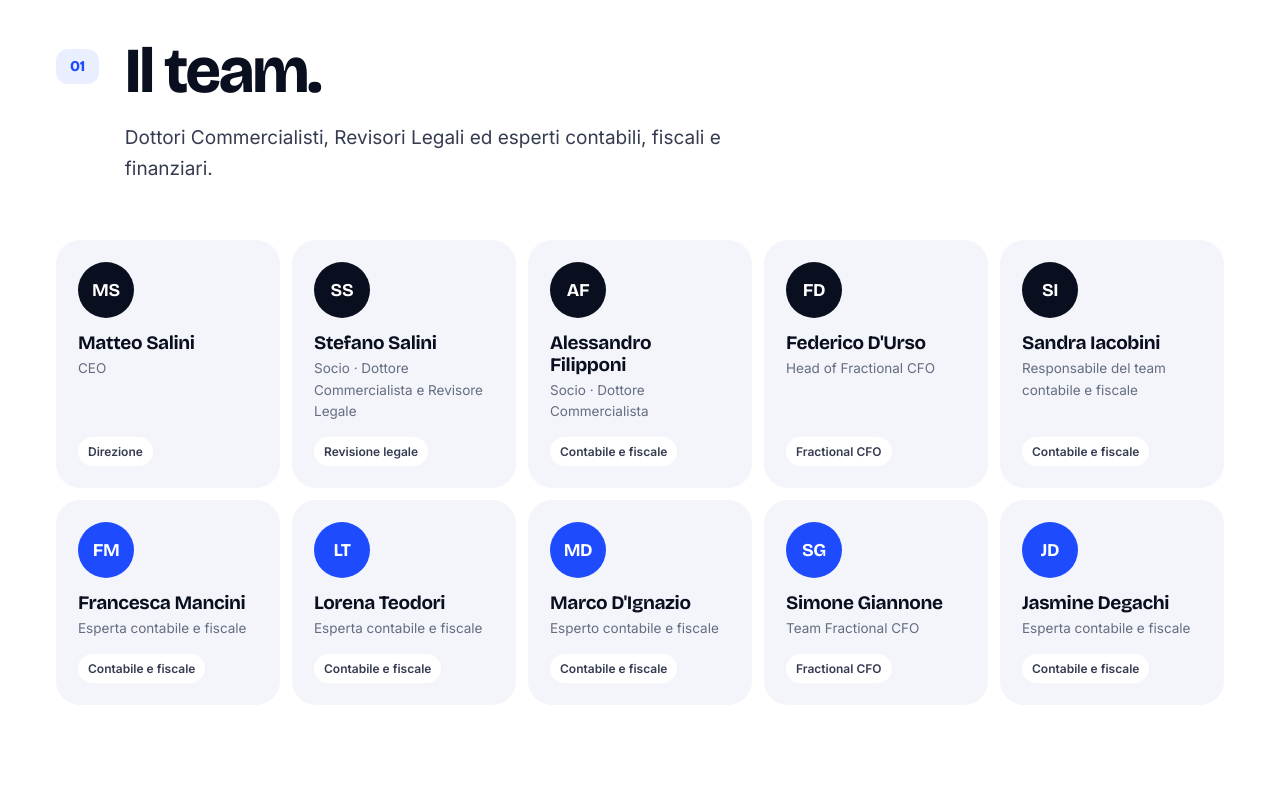
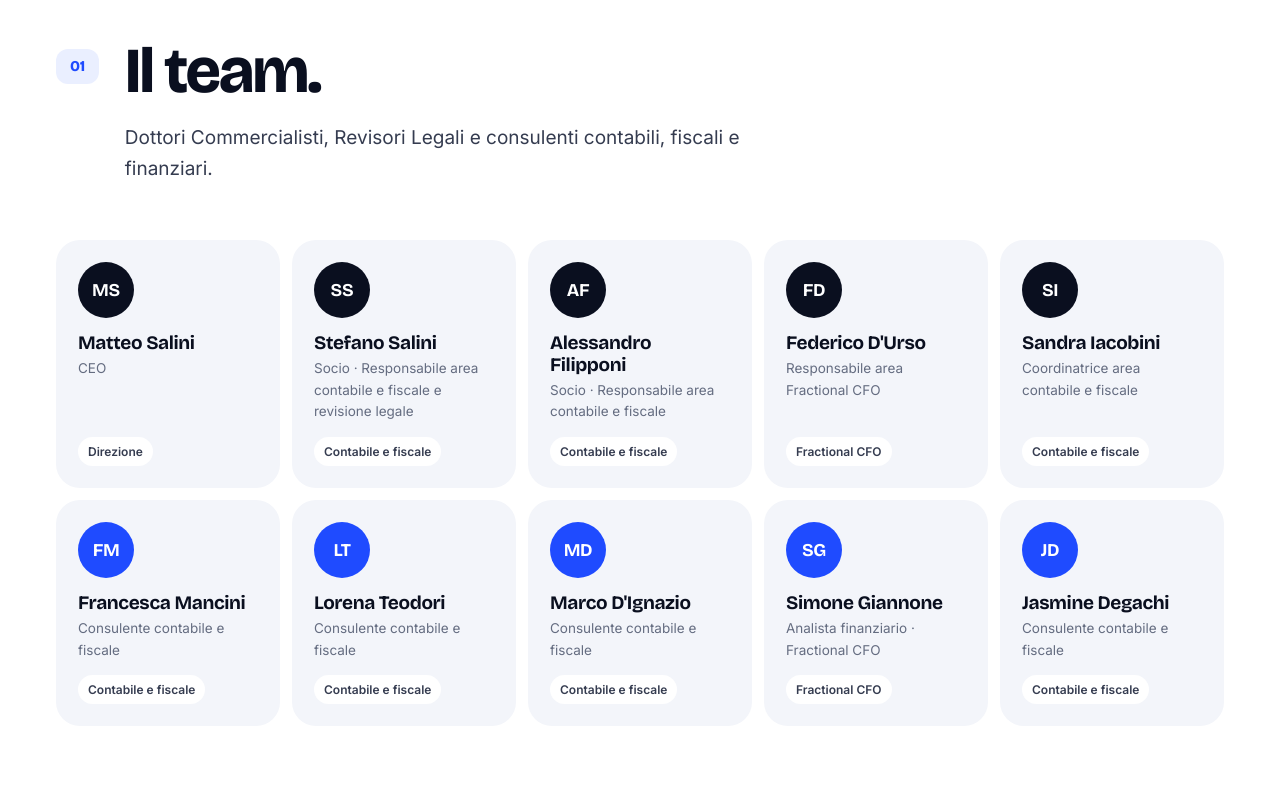
Before and after one commit to MatteoC34/C34-sito, a plain HTML site: page chi-siamo/index.html in a window 1280 px wide. Shown: the part 860-1658 px from the top of the page. Drawn offline with Linux system fonts and the light colour scheme.

Commit message:
Team: ruoli in italiano
Ruoli uniformati in italiano; sostituita la dicitura "esperto contabile"
(titolo riservato agli iscritti alla sezione B dell'Albo ODCEC,
D.Lgs. 139/2005) con "consulente contabile e fiscale".

Co-Authored-By: Claude Opus 5.5 <noreply@anthropic.com>
Claude-Session: https://claude.ai/code/session_01FKc8ZNwZga1jtv2GcKgTwp

```diff
--- a/chi-siamo/index.html
+++ b/chi-siamo/index.html
@@ -56,25 +56,25 @@
   <nav class="crumbs rv" aria-label="Percorso"><a href="/">Home</a><span aria-hidden="true">/</span><span>Lo Studio</span></nav>
   <span class="eyebrow rv"><b>Lo Studio</b>Società tra Professionisti · ODCEC Roma</span>
   <h1 class="rv">Una Società tra Professionisti <span class="blue">al servizio dell'impresa.</span></h1>
-  <p class="lead rv">Dottori Commercialisti, Revisori Legali ed esperti contabili e finanziari. Tre aree: <b>contabile e fiscale, Fractional CFO, M&amp;A.</b></p>
+  <p class="lead rv">Dottori Commercialisti, Revisori Legali e consulenti contabili e finanziari. Tre aree: <b>contabile e fiscale, Fractional CFO, M&amp;A.</b></p>
   <div class="stats"><div class="stat rv hl"><b>374</b><span>startup costituite</span></div><div class="stat rv"><b>56</b><span>trasformazioni in PMI innovative</span></div><div class="stat rv"><b>95</b><span>startup assistite nella fase di crescita</span></div><div class="stat rv"><b>10</b><span>professionisti nel team</span></div></div>
 </div></header>
 
 <main id="contenuto">
 <!-- 02 TEAM -->
 <section class="sec" id="team"><div class="wrap">
-  <div class="sec-h rv"><span class="sec-n">01</span><div><h2>Il team.</h2><p class="sub">Dottori Commercialisti, Revisori Legali ed esperti contabili, fiscali e finanziari.</p></div></div>
+  <div class="sec-h rv"><span class="sec-n">01</span><div><h2>Il team.</h2><p class="sub">Dottori Commercialisti, Revisori Legali e consulenti contabili, fiscali e finanziari.</p></div></div>
   <div class="team rv">
     <div class="mem dir"><i>MS</i><div><b>Matteo Salini</b><span>CEO</span></div><em>Direzione</em></div>
-    <div class="mem dir"><i>SS</i><div><b>Stefano Salini</b><span>Socio · Dottore Commercialista e Revisore Legale</span></div><em>Revisione legale</em></div>
-    <div class="mem dir"><i>AF</i><div><b>Alessandro Filipponi</b><span>Socio · Dottore Commercialista</span></div><em>Contabile e fiscale</em></div>
-    <div class="mem dir"><i>FD</i><div><b>Federico D'Urso</b><span>Head of Fractional CFO</span></div><em>Fractional CFO</em></div>
-    <div class="mem dir"><i>SI</i><div><b>Sandra Iacobini</b><span>Responsabile del team contabile e fiscale</span></div><em>Contabile e fiscale</em></div>
-    <div class="mem"><i>FM</i><div><b>Francesca Mancini</b><span>Esperta contabile e fiscale</span></div><em>Contabile e fiscale</em></div>
-    <div class="mem"><i>LT</i><div><b>Lorena Teodori</b><span>Esperta contabile e fiscale</span></div><em>Contabile e fiscale</em></div>
-    <div class="mem"><i>MD</i><div><b>Marco D'Ignazio</b><span>Esperto contabile e fiscale</span></div><em>Contabile e fiscale</em></div>
-    <div class="mem"><i>SG</i><div><b>Simone Giannone</b><span>Team Fractional CFO</span></div><em>Fractional CFO</em></div>
-    <div class="mem"><i>JD</i><div><b>Jasmine Degachi</b><span>Esperta contabile e fiscale</span></div><em>Contabile e fiscale</em></div>
+    <div class="mem dir"><i>SS</i><div><b>Stefano Salini</b><span>Socio · Responsabile area contabile e fiscale e revisione legale</span></div><em>Contabile e fiscale</em></div>
+    <div class="mem dir"><i>AF</i><div><b>Alessandro Filipponi</b><span>Socio · Responsabile area contabile e fiscale</span></div><em>Contabile e fiscale</em></div>
+    <div class="mem dir"><i>FD</i><div><b>Federico D'Urso</b><span>Responsabile area Fractional CFO</span></div><em>Fractional CFO</em></div>
+    <div class="mem dir"><i>SI</i><div><b>Sandra Iacobini</b><span>Coordinatrice area contabile e fiscale</span></div><em>Contabile e fiscale</em></div>
+    <div class="mem"><i>FM</i><div><b>Francesca Mancini</b><span>Consulente contabile e fiscale</span></div><em>Contabile e fiscale</em></div>
+    <div class="mem"><i>LT</i><div><b>Lorena Teodori</b><span>Consulente contabile e fiscale</span></div><em>Contabile e fiscale</em></div>
+    <div class="mem"><i>MD</i><div><b>Marco D'Ignazio</b><span>Consulente contabile e fiscale</span></div><em>Contabile e fiscale</em></div>
+    <div class="mem"><i>SG</i><div><b>Simone Giannone</b><span>Analista finanziario · Fractional CFO</span></div><em>Fractional CFO</em></div>
+    <div class="mem"><i>JD</i><div><b>Jasmine Degachi</b><span>Consulente contabile e fiscale</span></div><em>Contabile e fiscale</em></div>
   </div>
 </div></section>
 
```
Also changed, not shown: index.html (+2 -2 lines).
